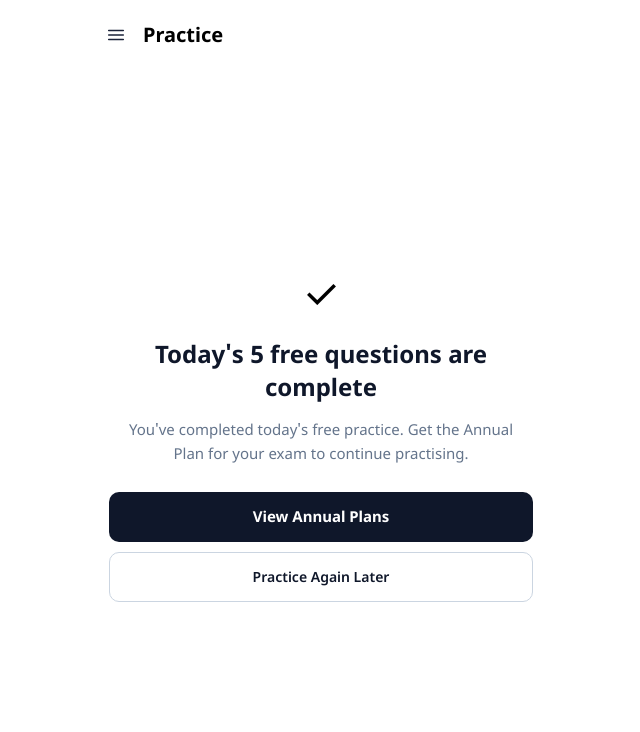
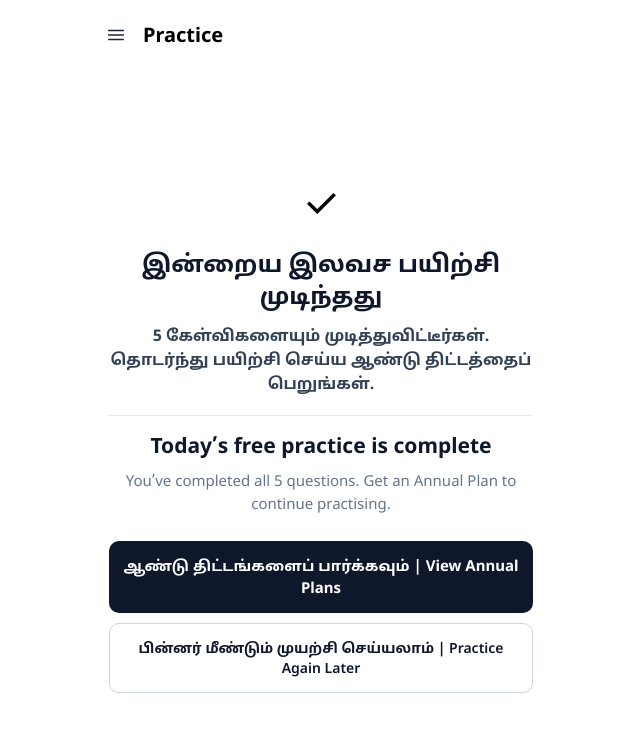
Before and after one commit to sponna1962/Ponna, a Next.js app in the folder frontend/: page /quiz/free-complete in a window 1280 px wide. Shown: the top 732 px of the page, without its empty margins (319-959 px from the left). Built offline with nearby package versions, Linux system fonts and the light colour scheme.

Commit message:
Refine free practice completion copy

```diff
--- a/frontend/src/app/quiz/free-complete/page.tsx
+++ b/frontend/src/app/quiz/free-complete/page.tsx
@@ -1,42 +1,45 @@
 'use client';
 
-import { useLanguage } from '../../../lib/language-context';
 import { StudentMenu } from '../../../components/StudentMenu';
 
 export default function FreePracticeCompletePage() {
-  const { lang } = useLanguage();
-
-  const isTamil = lang === 'ta';
-  const title = isTamil ? 'இன்றைய 5 இலவச கேள்விகள் முடிந்துவிட்டன' : "Today's 5 free questions are complete";
-  const body = isTamil
-    ? 'இன்றைய இலவச பயிற்சி முடிந்துவிட்டது. தொடர்ந்து பயிற்சி செய்ய உங்கள் தேர்வுக்கான Annual Plan-ஐ வாங்கலாம்.'
-    : "You've completed today's free practice. Get the Annual Plan for your exam to continue practising.";
-  const button = isTamil ? 'Annual Plan பார்க்கவும்' : 'View Annual Plans';
-  const back = isTamil ? 'பின்னர் முயற்சி செய்யவும்' : 'Practice Again Later';
-
   return (
     <main style={{ maxWidth: 480, margin: '0 auto', minHeight: '100dvh', padding: 20, boxSizing: 'border-box', display: 'flex', flexDirection: 'column' }}>
       <div style={{ display: 'flex', alignItems: 'center', gap: 12, marginBottom: 40 }}>
         <StudentMenu />
-        <h1 style={{ fontSize: 20, margin: 0 }}>{isTamil ? 'பயிற்சி' : 'Practice'}</h1>
+        <h1 style={{ fontSize: 20, margin: 0 }}>Practice</h1>
       </div>
 
       <section style={{ textAlign: 'center', margin: 'auto 0', padding: '24px 8px' }}>
         <div style={{ fontSize: 42, marginBottom: 16 }}>✓</div>
-        <h2 style={{ fontSize: 24, lineHeight: 1.35, margin: '0 0 14px', color: '#0f172a' }}>{title}</h2>
-        <p style={{ fontSize: 15, lineHeight: 1.6, color: '#64748b', margin: '0 auto 24px', maxWidth: 400 }}>{body}</p>
+
+        <h2 style={{ fontSize: 24, lineHeight: 1.35, margin: '0 0 10px', color: '#0f172a' }}>
+          இன்றைய இலவச பயிற்சி முடிந்தது
+        </h2>
+        <p style={{ fontSize: 16, fontWeight: 600, lineHeight: 1.5, color: '#334155', margin: '0 0 8px' }}>
+          5 கேள்விகளையும் முடித்துவிட்டீர்கள். தொடர்ந்து பயிற்சி செய்ய ஆண்டு திட்டத்தைப் பெறுங்கள்.
+        </p>
+
+        <div style={{ height: 1, background: '#e2e8f0', margin: '18px auto' }} />
+
+        <h3 style={{ fontSize: 21, lineHeight: 1.35, margin: '0 0 10px', color: '#0f172a' }}>
+          Today’s free practice is complete
+        </h3>
+        <p style={{ fontSize: 15, lineHeight: 1.5, color: '#64748b', margin: '0 auto 24px', maxWidth: 400 }}>
+          You’ve completed all 5 questions. Get an Annual Plan to continue practising.
+        </p>
 
         <a
           href="/plans"
           style={{ display: 'block', width: '100%', boxSizing: 'border-box', padding: 14, borderRadius: 10, background: '#0f172a', color: '#fff', textDecoration: 'none', fontSize: 15, fontWeight: 700, marginBottom: 10 }}
         >
-          {button}
+          ஆண்டு திட்டங்களைப் பார்க்கவும் | View Annual Plans
         </a>
         <a
           href="/quiz"
           style={{ display: 'block', width: '100%', boxSizing: 'border-box', padding: 14, borderRadius: 10, border: '1px solid #cbd5e1', color: '#0f172a', textDecoration: 'none', fontSize: 14, fontWeight: 600 }}
         >
-          {back}
+          பின்னர் மீண்டும் முயற்சி செய்யலாம் | Practice Again Later
         </a>
       </section>
     </main>
```
